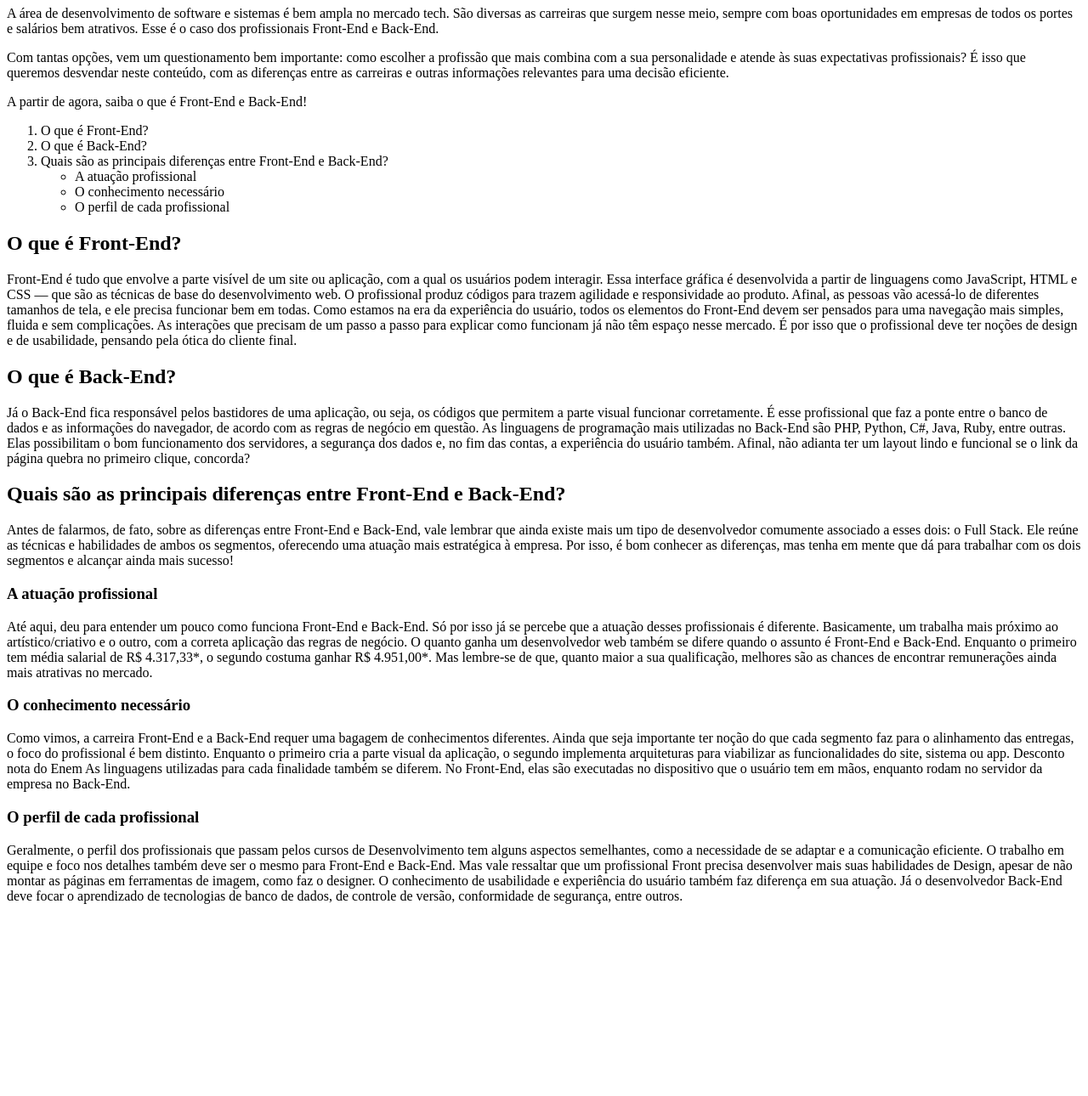
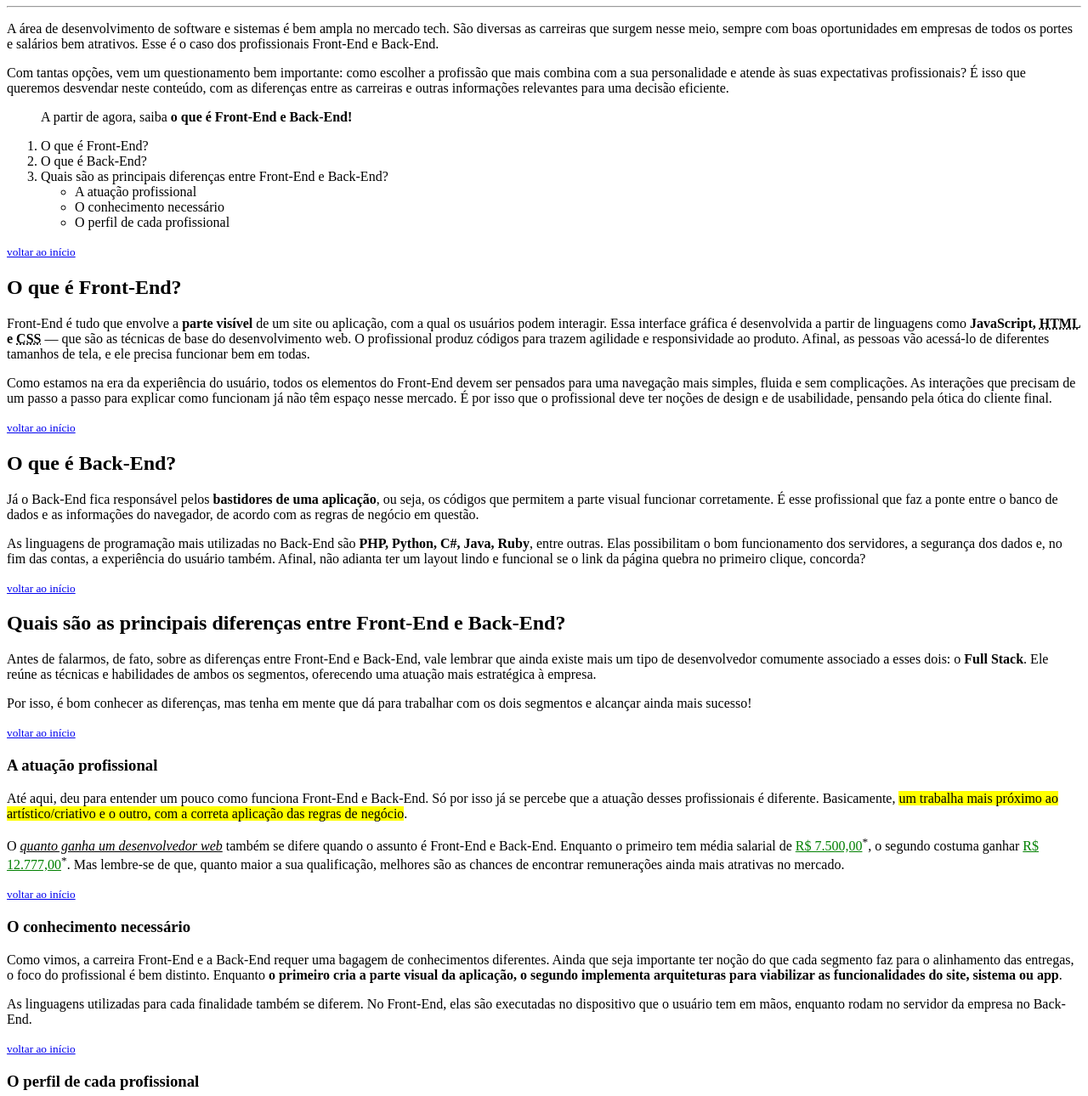
Before and after one commit to JenefferSouza/primeiro-codigo-html-dio, a plain HTML site: page index.html in a window 1280 px wide. Shown: the part 73-1363 px from the top of the page at 85% size. Before the commit the page ends 1145 px from the top, so only its background shows below. Drawn offline with Linux system fonts and the light colour scheme.

Commit message:
pagina concluida

```diff
--- a/index.html
+++ b/index.html
@@ -1,19 +1,26 @@
 <!DOCTYPE html>
 <html lang="pt-br">
+
 <head>
     <meta charset="UTF-8">
     <meta name="viewport" content="width=device-width, initial-scale=1.0">
     <meta name="author" content="Jeneffer Souza">
-    <title>Frontend VS Backend</title>
+    <title>Front-end VS Back-end</title>
 </head>
+
 <body>
-<h1>O que é e qual é a diferença entre Front-End e Back-End?</h1>
+    <h1 id="inicio">Qual é a diferença entre Front-End e Back-End?</h1>
+    <hr>
 
-<p>A área de desenvolvimento de software e sistemas é bem ampla no mercado tech. São diversas as carreiras que surgem nesse meio, sempre com boas oportunidades em empresas de todos os portes e salários bem atrativos. Esse é o caso dos profissionais Front-End e Back-End.</p>
+    <p>A área de desenvolvimento de software e sistemas é bem ampla no mercado tech. São diversas as carreiras que
+        surgem nesse meio, sempre com boas oportunidades em empresas de todos os portes e salários bem atrativos. Esse é
+        o caso dos profissionais Front-End e Back-End.</p>
 
-<p>Com tantas opções, vem um questionamento bem importante: como escolher a profissão que mais combina com a sua personalidade e atende às suas expectativas profissionais? É isso que queremos desvendar neste conteúdo, com as diferenças entre as carreiras e outras informações relevantes para uma decisão eficiente.</p>
+    <p>Com tantas opções, vem um questionamento bem importante: como escolher a profissão que mais combina com a sua
+        personalidade e atende às suas expectativas profissionais? É isso que queremos desvendar neste conteúdo, com as
+        diferenças entre as carreiras e outras informações relevantes para uma decisão eficiente.</p>
 
-<p>A partir de agora, saiba o que é Front-End e Back-End!</p>
+    <blockquote>A partir de agora, saiba <strong>o que é Front-End e Back-End!</strong></blockquote>
 
     <ol>
         <li>O que é Front-End?</li>
@@ -26,39 +33,78 @@
         </ul>
     </ol>
 
+    <small><a href="#inicio">voltar ao início</a></small>
+    <h2>O que é Front-End?</h2>
+    <p>Front-End é tudo que envolve a <strong>parte visível</strong> de um site ou aplicação, com a qual os usuários
+        podem interagir. Essa interface gráfica é desenvolvida a partir de linguagens como <strong>JavaScript, <abbr title="Linguagem de Marcação de Hipertexto">HTML</abbr> e
+        <abbr title="Folhas de Estilo em Cascata">CSS</abbr></strong> — que são as técnicas de base do desenvolvimento web. O profissional produz códigos para trazem
+        agilidade e responsividade ao produto. Afinal, as pessoas vão acessá-lo de diferentes tamanhos de tela, e ele
+        precisa funcionar bem em todas.</p>
 
-<h2>O que é Front-End?</h2>
-Front-End é tudo que envolve a parte visível de um site ou aplicação, com a qual os usuários podem interagir. Essa interface gráfica é desenvolvida a partir de linguagens como JavaScript, HTML e CSS — que são as técnicas de base do desenvolvimento web. O profissional produz códigos para trazem agilidade e responsividade ao produto. Afinal, as pessoas vão acessá-lo de diferentes tamanhos de tela, e ele precisa funcionar bem em todas.
+    <p>Como estamos na era da experiência do usuário, todos os elementos do Front-End devem ser pensados para uma
+        navegação mais simples, fluida e sem complicações. As interações que precisam de um passo a passo para explicar
+        como funcionam já não têm espaço nesse mercado. É por isso que o profissional deve ter noções de design e de
+        usabilidade, pensando pela ótica do cliente final.</p>
 
-Como estamos na era da experiência do usuário, todos os elementos do Front-End devem ser pensados para uma navegação mais simples, fluida e sem complicações. As interações que precisam de um passo a passo para explicar como funcionam já não têm espaço nesse mercado. É por isso que o profissional deve ter noções de design e de usabilidade, pensando pela ótica do cliente final.
+    <small><a href="#inicio">voltar ao início</a></small>
+    <h2>O que é Back-End?</h2>
+    <p>Já o Back-End fica responsável pelos <strong>bastidores de uma aplicação</strong>, ou seja, os códigos que
+        permitem a parte visual funcionar corretamente. É esse profissional que faz a ponte entre o banco de dados e as
+        informações do navegador, de acordo com as regras de negócio em questão.</p>
 
-<h2>O que é Back-End?</h2>
-Já o Back-End fica responsável pelos bastidores de uma aplicação, ou seja, os códigos que permitem a parte visual funcionar corretamente. É esse profissional que faz a ponte entre o banco de dados e as informações do navegador, de acordo com as regras de negócio em questão.
+    <p>As linguagens de programação mais utilizadas no Back-End são <strong>PHP, Python, C#, Java, Ruby</strong>, entre
+        outras. Elas possibilitam o bom funcionamento dos servidores, a segurança dos dados e, no fim das contas, a
+        experiência do usuário também. Afinal, não adianta ter um layout lindo e funcional se o link da página quebra no
+        primeiro clique, concorda?</p>
 
-As linguagens de programação mais utilizadas no Back-End são PHP, Python, C#, Java, Ruby, entre outras. Elas possibilitam o bom funcionamento dos servidores, a segurança dos dados e, no fim das contas, a experiência do usuário também. Afinal, não adianta ter um layout lindo e funcional se o link da página quebra no primeiro clique, concorda?
+    <small><a href="#inicio">voltar ao início</a></small>
+    <h2>Quais são as principais diferenças entre Front-End e Back-End?</h2>
+    <p>Antes de falarmos, de fato, sobre as diferenças entre Front-End e Back-End, vale lembrar que ainda existe mais um
+        tipo de desenvolvedor comumente associado a esses dois: o <strong>Full Stack</strong>. Ele reúne as técnicas e
+        habilidades de ambos os segmentos, oferecendo uma atuação mais estratégica à empresa.</p>
 
-<h2>Quais são as principais diferenças entre Front-End e Back-End?</h2>
-Antes de falarmos, de fato, sobre as diferenças entre Front-End e Back-End, vale lembrar que ainda existe mais um tipo de desenvolvedor comumente associado a esses dois: o Full Stack. Ele reúne as técnicas e habilidades de ambos os segmentos, oferecendo uma atuação mais estratégica à empresa.
+    <p>Por isso, é bom conhecer as diferenças, mas tenha em mente que dá para trabalhar com os dois segmentos e alcançar
+        ainda mais sucesso!</p>
 
-Por isso, é bom conhecer as diferenças, mas tenha em mente que dá para trabalhar com os dois segmentos e alcançar ainda mais sucesso!
+    <small><a href="#inicio">voltar ao início</a></small>
+    <h3>A atuação profissional</h3>
+    <p>Até aqui, deu para entender um pouco como funciona Front-End e Back-End. Só por isso já se percebe que a atuação
+        desses profissionais é diferente. Basicamente, <mark>um trabalha mais próximo ao artístico/criativo e o outro,
+            com a correta aplicação das regras de negócio</mark>.</p>
+<!--
+    A tag <font> não é compatível com o HTML5. A <font>tag foi usada no HTML 4 para especificar o tipo da fonte, o tamanho da fonte e a cor do texto.
+-->
+    <p>O <u><i>quanto ganha um desenvolvedor web</i></u> também se difere quando o assunto é Front-End e Back-End.
+        Enquanto o primeiro tem média salarial de <a font="color: green"
+            href="https://www.glassdoor.com.br/Sal%C3%A1rios/desenvolvedor-front-end-sal%C3%A1rio-SRCH_KO0,23.htm"
+            target="_blank" style="color: green;">R$ 7.500,00</a><sup>*</sup>, o segundo costuma ganhar <a
+            href="https://www.glassdoor.com.br/Sal%C3%A1rios/desenvolvedor-back-end-sal%C3%A1rio-SRCH_KO0,22.htm"
+            target="_blank" style="color: green;">R$ 12.777,00</a><sup>*</sup>. Mas lembre-se de que, quanto maior a sua qualificação,
+        melhores são as chances de encontrar remunerações ainda mais atrativas no mercado.</p>
 
-<h3>A atuação profissional</h3>
-Até aqui, deu para entender um pouco como funciona Front-End e Back-End. Só por isso já se percebe que a atuação desses profissionais é diferente. Basicamente, um trabalha mais próximo ao artístico/criativo e o outro, com a correta aplicação das regras de negócio.
+    <small><a href="#inicio">voltar ao início</a></small>
+    <h3>O conhecimento necessário</h3>
+    <p>Como vimos, a carreira Front-End e a Back-End requer uma bagagem de conhecimentos diferentes. Ainda que seja
+        importante ter noção do que cada segmento faz para o alinhamento das entregas, o foco do profissional é bem
+        distinto. Enquanto <strong>o primeiro cria a parte visual da aplicação, o segundo implementa arquiteturas para
+            viabilizar as funcionalidades do site, sistema ou app</strong>.</p>
 
-O quanto ganha um desenvolvedor web também se difere quando o assunto é Front-End e Back-End. Enquanto o primeiro tem média salarial de R$ 4.317,33*, o segundo costuma ganhar R$ 4.951,00*. Mas lembre-se de que, quanto maior a sua qualificação, melhores são as chances de encontrar remunerações ainda mais atrativas no mercado.
+    <p>As linguagens utilizadas para cada finalidade também se diferem. No Front-End, elas são executadas no dispositivo
+        que o usuário tem em mãos, enquanto rodam no servidor da empresa no Back-End.</p>
 
-<h3>O conhecimento necessário</h3>
-Como vimos, a carreira Front-End e a Back-End requer uma bagagem de conhecimentos diferentes. Ainda que seja importante ter noção do que cada segmento faz para o alinhamento das entregas, o foco do profissional é bem distinto. Enquanto o primeiro cria a parte visual da aplicação, o segundo implementa arquiteturas para viabilizar as funcionalidades do site, sistema ou app.
+    <small><a href="#inicio">voltar ao início</a></small>
+    <h3>O perfil de cada profissional</h3>
+    <p>Geralmente, o perfil dos profissionais que passam pelos <u><i>cursos de Desenvolvimento</i></u> tem alguns
+        aspectos semelhantes, como a necessidade de se adaptar e a comunicação eficiente. O trabalho em equipe e foco
+        nos detalhes também deve ser o mesmo para Front-End e Back-End.</p>
 
-Desconto nota do Enem
-As linguagens utilizadas para cada finalidade também se diferem. No Front-End, elas são executadas no dispositivo que o usuário tem em mãos, enquanto rodam no servidor da empresa no Back-End.
+    <p>Mas vale ressaltar que um profissional Front precisa desenvolver mais suas <strong>habilidades de
+            Design</strong>, apesar de não montar as páginas em ferramentas de imagem, como faz o designer. O
+        conhecimento de usabilidade e experiência do usuário também faz diferença em sua atuação.</p>
 
-<h3>O perfil de cada profissional</h3>
-Geralmente, o perfil dos profissionais que passam pelos cursos de Desenvolvimento tem alguns aspectos semelhantes, como a necessidade de se adaptar e a comunicação eficiente. O trabalho em equipe e foco nos detalhes também deve ser o mesmo para Front-End e Back-End.
-
-Mas vale ressaltar que um profissional Front precisa desenvolver mais suas habilidades de Design, apesar de não montar as páginas em ferramentas de imagem, como faz o designer. O conhecimento de usabilidade e experiência do usuário também faz diferença em sua atuação.
-
-Já o desenvolvedor Back-End deve focar o aprendizado de tecnologias de banco de dados, de controle de versão, conformidade de segurança, entre outros.
+    <p>Já o desenvolvedor Back-End deve focar o aprendizado de tecnologias de <strong>banco de dados, de controle de
+            versão, conformidade de segurança</strong>, entre outros.</p>
 
 </body>
+
 </html>
```
Lines whose indentation alone changed are shown as unchanged.
